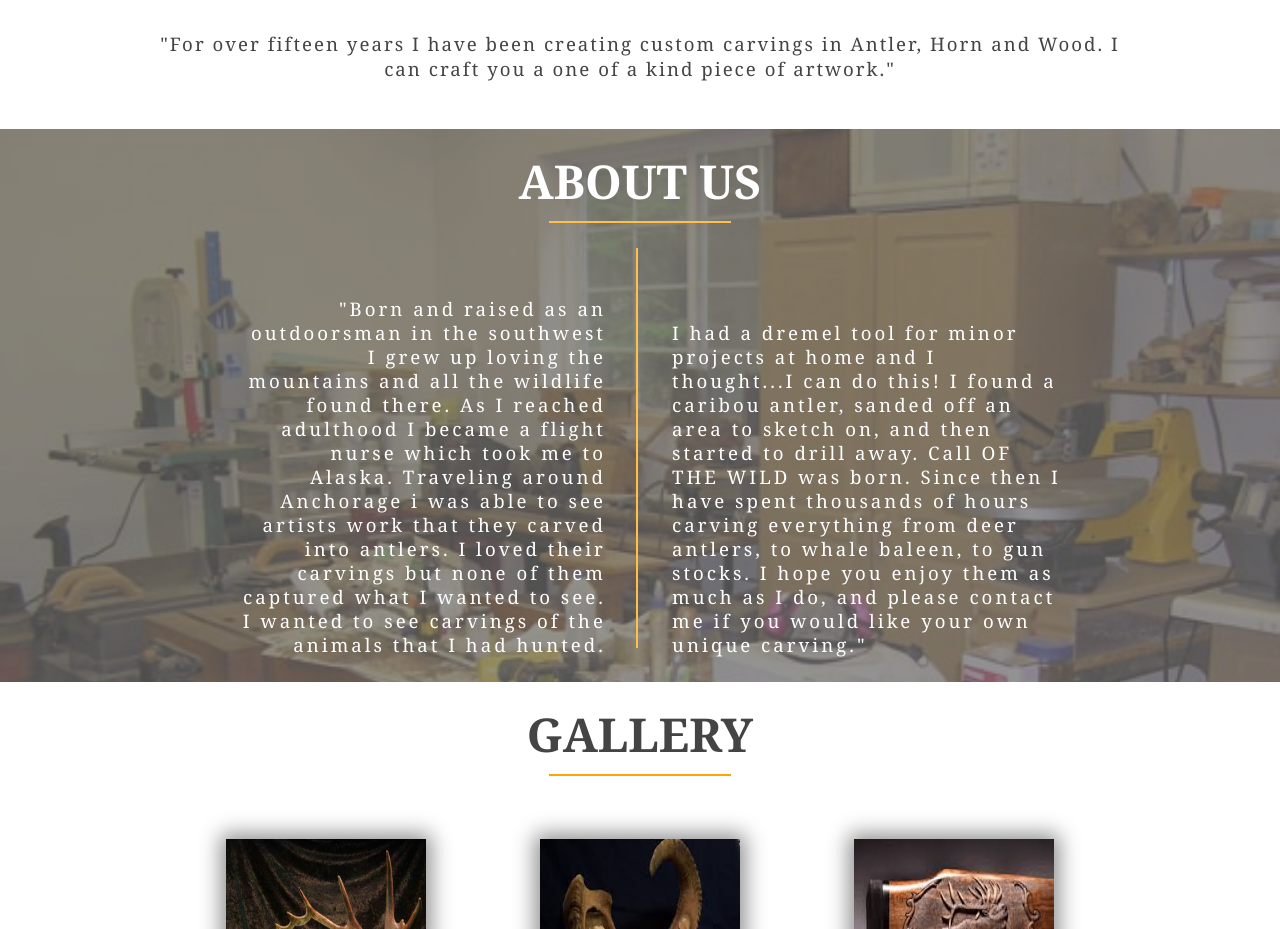
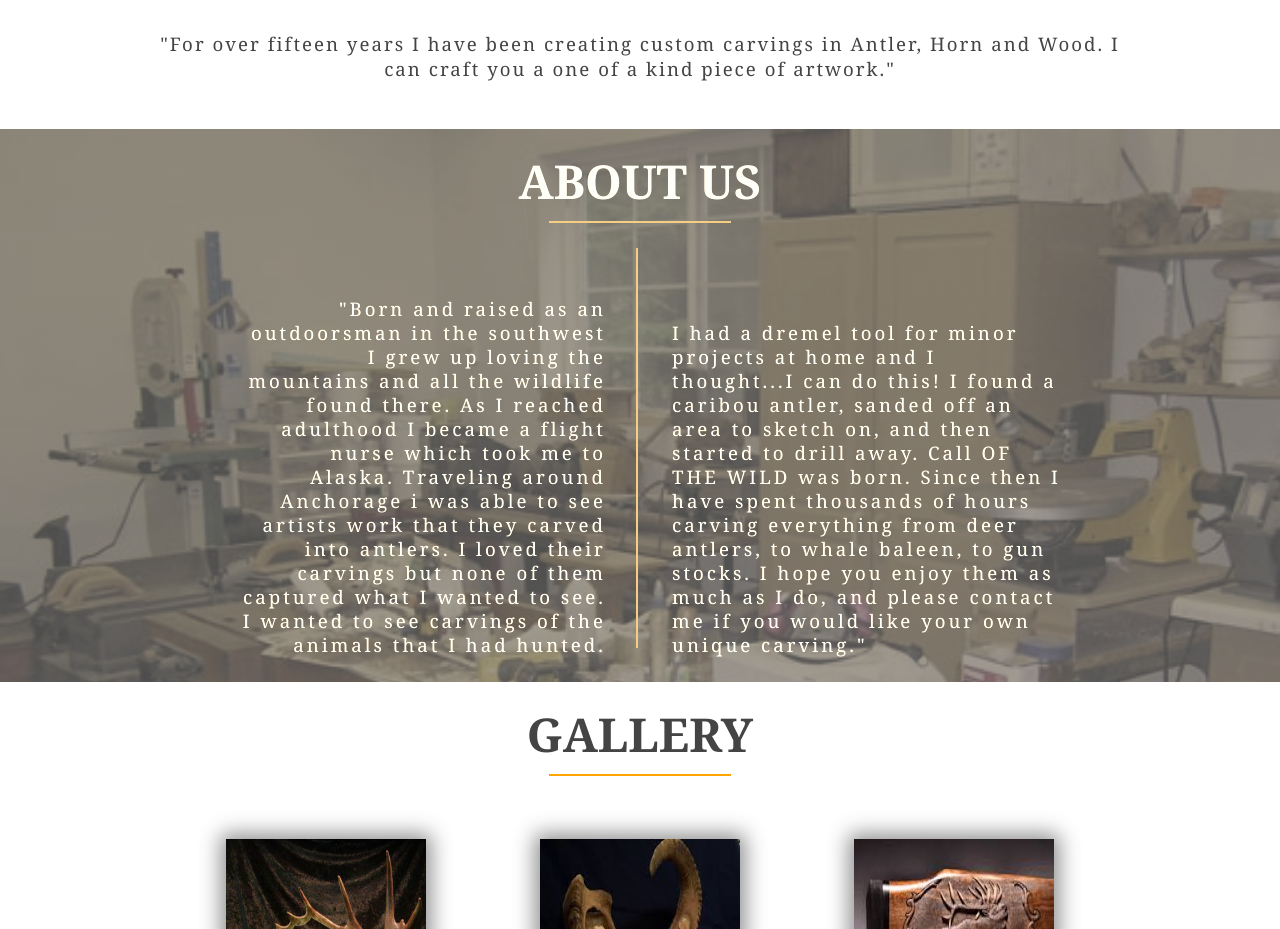
Before and after one commit to lcdonaldson/Call-Of-The-Wild, a website: page index.html in a window 1280 px wide. Shown: the part 901-1830 px from the top of the page. Drawn offline with nearby package versions, Linux system fonts and the light colour scheme; a web font is replaced by a local one.

Commit message:
background fix

```diff
--- a/styles.css
+++ b/styles.css
@@ -164,7 +164,7 @@ footer {
 
 .about-us {
     text-align: center;
-    -webkit-filter: sepia(.);
+    -webkit-filter: sepia(.5);
     background: linear-gradient(rgba(0, 0, 0, 0.6), rgba(0, 0, 0, 0.6)), url("images/workbench.png");
     background-size: cover;
     min-height: 400px;
```
